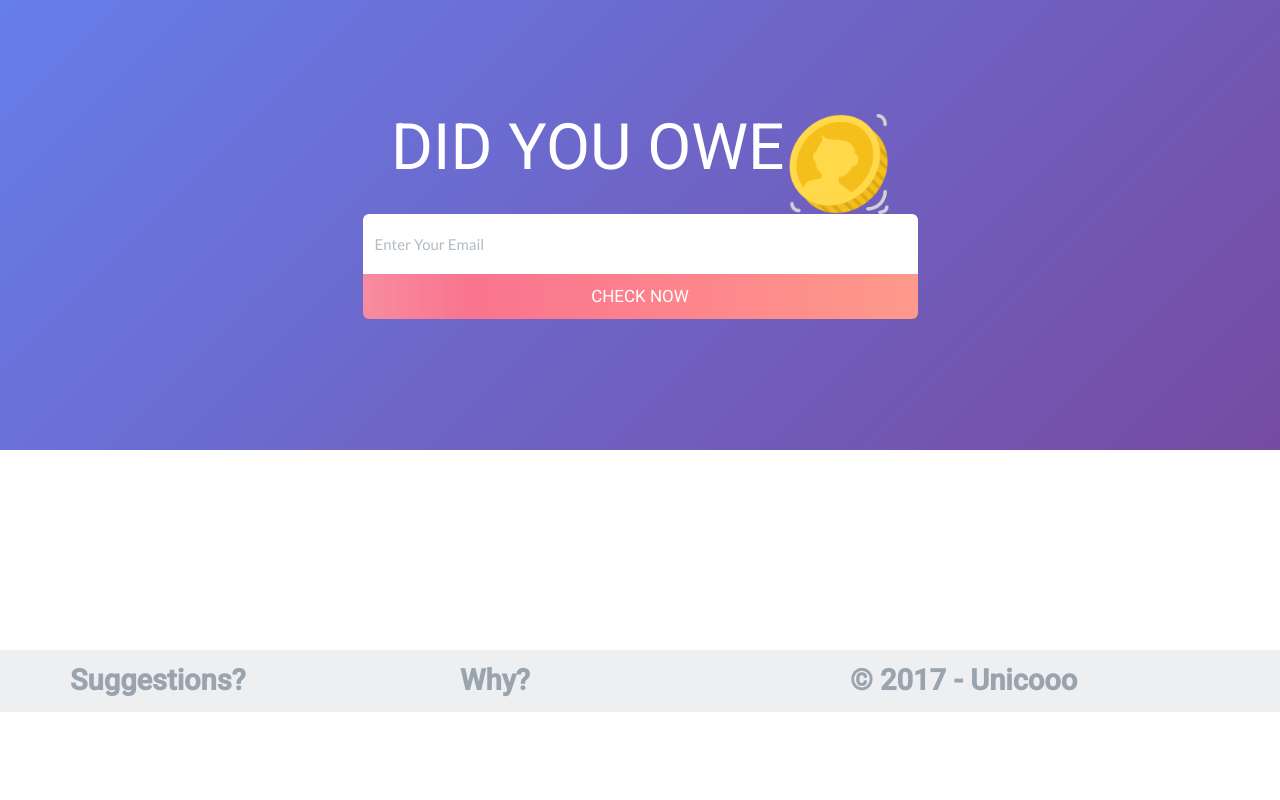
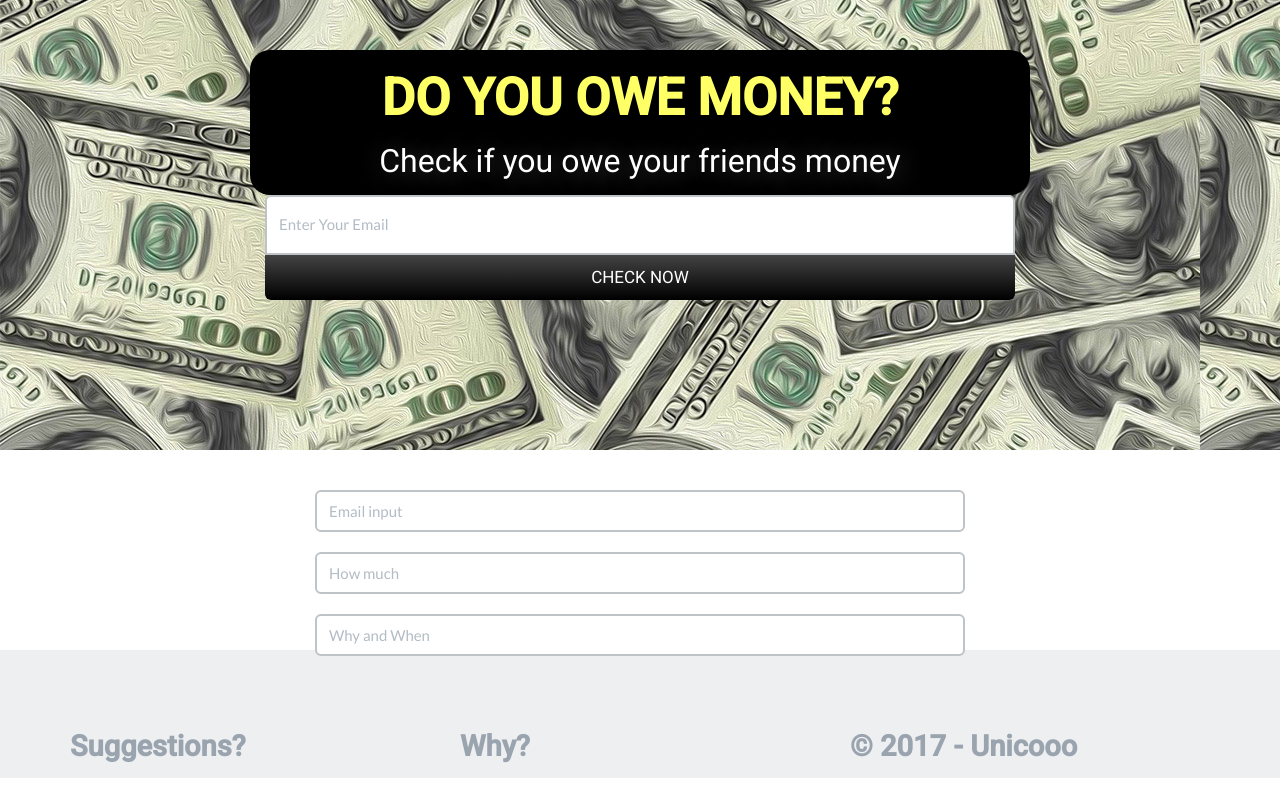
Before and after one commit to Windsooon/money, a Django app: page / in a window 1280 px wide. Run offline with Django 3.2, Linux system fonts and the light colour scheme; some libraries are stand-ins or nearby versions.

Commit message:
change frontpage style

```diff
--- a/static/css/front.css
+++ b/static/css/front.css
@@ -45,24 +45,37 @@ pre {
 }
 
 .front-wrapper {
-    margin-top: 100px;
+    margin-top: 50px;
     text-align: center;
 }
 
 .nav-wrapper {
     height: 450px;
-    background-image: linear-gradient(135deg, #667eea 0%, #764ba2 100%);
+    background-image: url("../imgs/money.jpg");
 }
 
-.detect-form, .form-control {
+.detect-form > .form-control {
     border-radius: 6px 6px 0 0;
-    border: 0px;
     height: 60px;
 }
 
+.title-div {
+    border-radius: 20px;
+    background-color: black;
+    padding: 10px;
+}
+
 .detect-span {
+    color: #ffff66;
+    display: block;
+    font-size: 4vw;
+    font-weight: bold;
+}
+
+.detect-span-details {
     color: white;
-    font-size: 5vw;
+    font-size: 2.5vw;
+    text-shadow: 2px 2px 25px #555;
 }
 
 .coin-img {
@@ -75,5 +88,9 @@ pre {
 
 .check-btn {
     border-radius: 0 0 6px 6px;
-    background-image: linear-gradient(to right, #f78ca0 0%, #f9748f 19%, #fd868c 60%, #fe9a8b 100%);
+    background-image: linear-gradient(to bottom, #434343 0%, black 100%);
 }
+
+.second-form-div {
+    padding: 40px;
+}
--- a/templates/base.html
+++ b/templates/base.html
@@ -6,7 +6,7 @@
     <meta http-equiv="X-UA-Compatible" content="IE=edge">
     <meta name="viewport" content="width=device-width, initial-scale=1.0, maximum-scale=1.0" />
     {% block styles %}
-    <link rel="shortcut icon" href="{% static 'imgs/youtube_64.png' %}"/>
+    <link rel="shortcut icon" href="{% static 'imgs/notes.png' %}"/>
     <link rel="stylesheet" href="{% static 'css/css_lib/nromalize.css' %}" />
     <link rel="stylesheet" href="{% static 'css/css_lib/bootstrap.min.css' %}" />
     <link rel="stylesheet" href="{% static 'css/css_lib/flat-ui.min.css' %}" />
--- a/templates/frontpage.html
+++ b/templates/frontpage.html
@@ -12,11 +12,11 @@
   <div class="front-container container">
     <div class="front-row row">
       <div class="front-wrapper">
-        <div class="title-div">
-          <span class="detect-span">DID YOU OWE</span>
-          <img class="coin-img" src="{% static 'imgs/coin.png' %}" />
+        <div class="title-div col-xs-8 col-xs-offset-2 col-md-8 col-md-offset-2">
+          <span class="detect-span">DO YOU OWE MONEY?</span>
+          <span class="detect-span-details">Check if you owe your friends money</span>
         </div>
-        <div class="front-div col-xs-6 col-xs-offset-3 col-md-6 col-md-offset-3">
+        <div class="front-div col-xs-8 col-xs-offset-2 col-md-8 col-md-offset-2">
           <div class="detect-form form-group">
             <input type="email" value="" placeholder="Enter Your Email" class="form-control" />
             <button class="check-btn btn btn-danger btn-lg btn-block">CHECK NOW</button>
@@ -28,7 +28,20 @@
 </div> <!-- end nav-wrapper -->
 <div class="second-wrapper">
   <div class="second-container container">
-    <div class="second-row row">
+    <div class="second-row row col-xs-8 col-xs-offset-2 col-md-8 col-md-offset-2">
+      <div class="second-form-div">
+        <form class="second-form">
+          <div class="form-group">
+            <input type="email" class="form-control" placeholder="Email input" />
+          </div> <!-- end form-group -->
+          <div class="form-group">
+            <input type="text" class="form-control" placeholder="How much " />
+          </div> <!-- end form-group -->
+          <div class="form-group">
+            <input type="text" class="form-control" placeholder="Why and When " />
+          </div> <!-- end form-group -->
+        </form>
+      </div> <!-- end second-form-div -->
     </div> <!-- end second-row -->
   </div> <!-- end second-container -->
 </div> <!-- end second-wrapper -->
```
Also changed, not shown: static/imgs/coin_64.png (added), static/imgs/money.jpg (added), static/imgs/notes.png (added).
